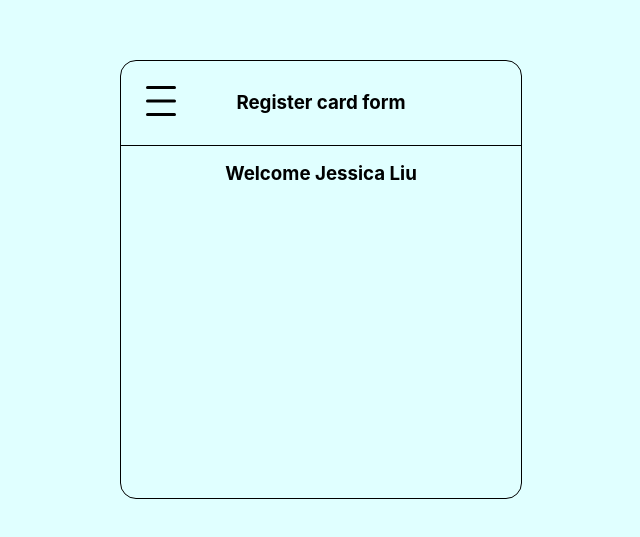
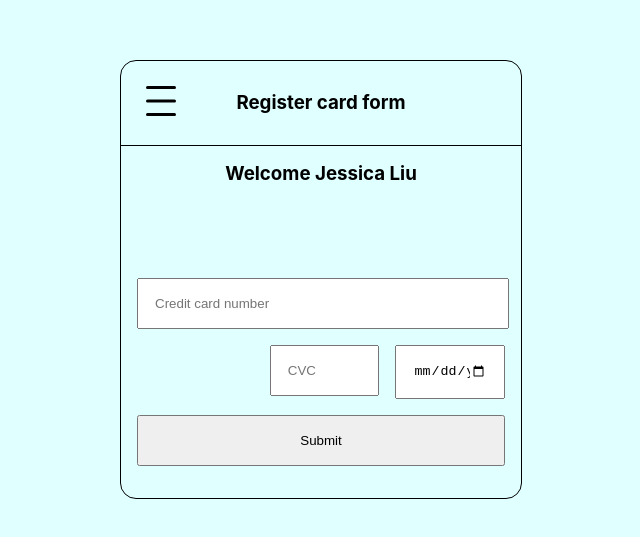
Before and after one commit to jessica0522/card-form-react, a React (Create React App) app: page /menu3 in a window 1280 px wide. Shown: the part 121-658 px from the top of the page, without its empty margins (319-959 px from the left). Built offline with nearby package versions, Linux system fonts and the light colour scheme.

Commit message:
add input in Form component

```diff
--- a/src/App.css
+++ b/src/App.css
@@ -44,8 +44,39 @@
  .content-container {
   padding: 1rem;
   height: 20rem;
+  position: relative;
 }
 
 .welcome {
   text-align: center;
 }
+
+.form {
+  position: absolute;
+  bottom: 2rem;
+  width: calc(100% - 2rem);
+}
+
+.w-100 {
+  width: calc(100% - 2rem);
+}
+
+input {
+  padding: 1rem;
+}
+
+.form-date {
+  margin: 1rem 0;
+  display: inline;
+  float: right;
+  text-align: right;
+}
+
+.w-small {
+  width: 20%;
+  margin-left: 1rem;
+}
+
+.submit {
+  width: 100%;
+}
--- /dev/null
+++ b/src/components/Form.tsx
@@ -0,0 +1,18 @@
+import React from "react";
+
+const Form = () => {
+  return (
+    <div className="form">
+      <div className="form-number">
+        <input className="w-100" type="text" placeholder="Credit card number" />
+      </div>
+      <div className="form-date">
+        <input className="w-small" type="text" placeholder="CVC" />
+        <input className="w-small" type="date" placeholder="Expiry" />
+      </div>
+      <input className="submit" type="submit" value="Submit" />
+    </div>
+  )
+}
+
+export default Form
--- a/src/components/Register.tsx
+++ b/src/components/Register.tsx
@@ -1,6 +1,7 @@
 import React, { useState } from "react";
 import { Link } from 'react-router-dom';
 import Welcome from './Welcome'
+import Form from './Form'
 import hamburger from '../assets/hamburger.svg';
 
 export interface State {
@@ -32,6 +33,7 @@ const Register = () => {
 
       <div className="content-container">
         <Welcome user={user} />
+        <Form />
       </div>
     </div>
   )
```
